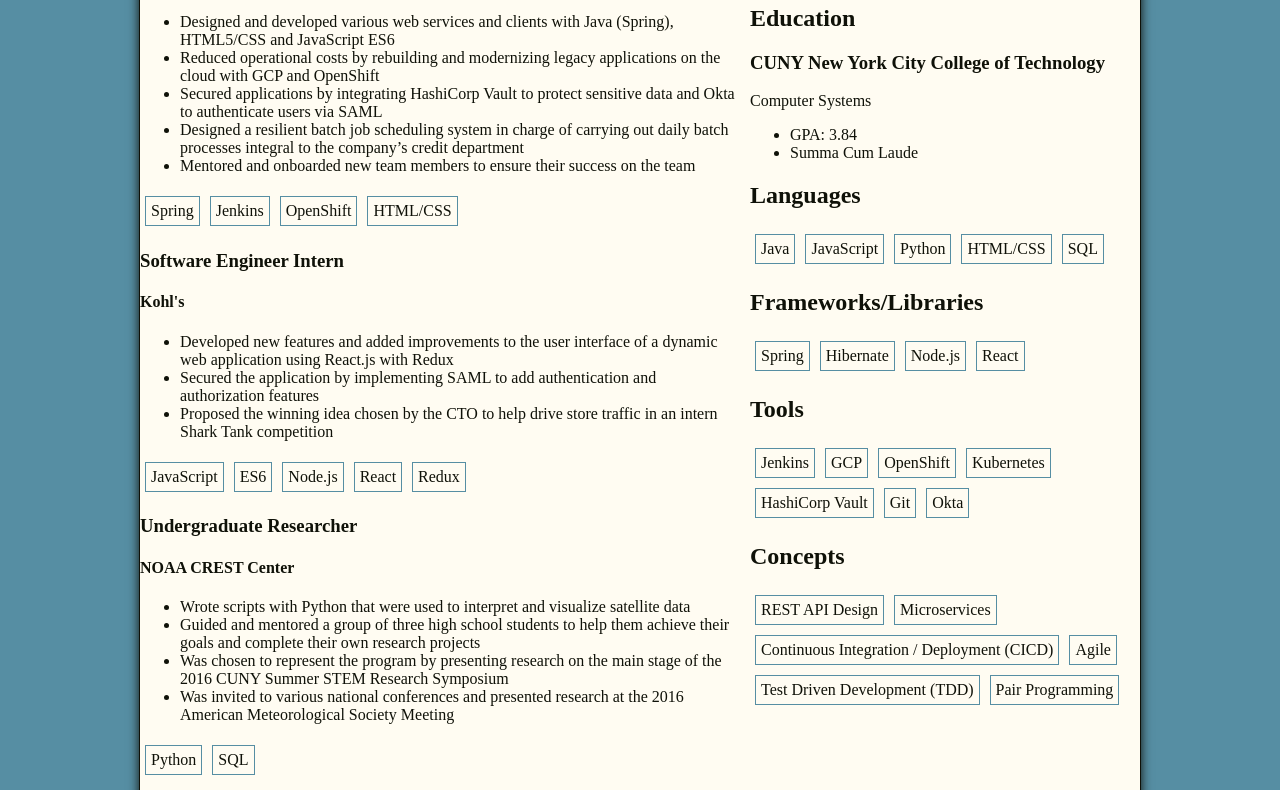
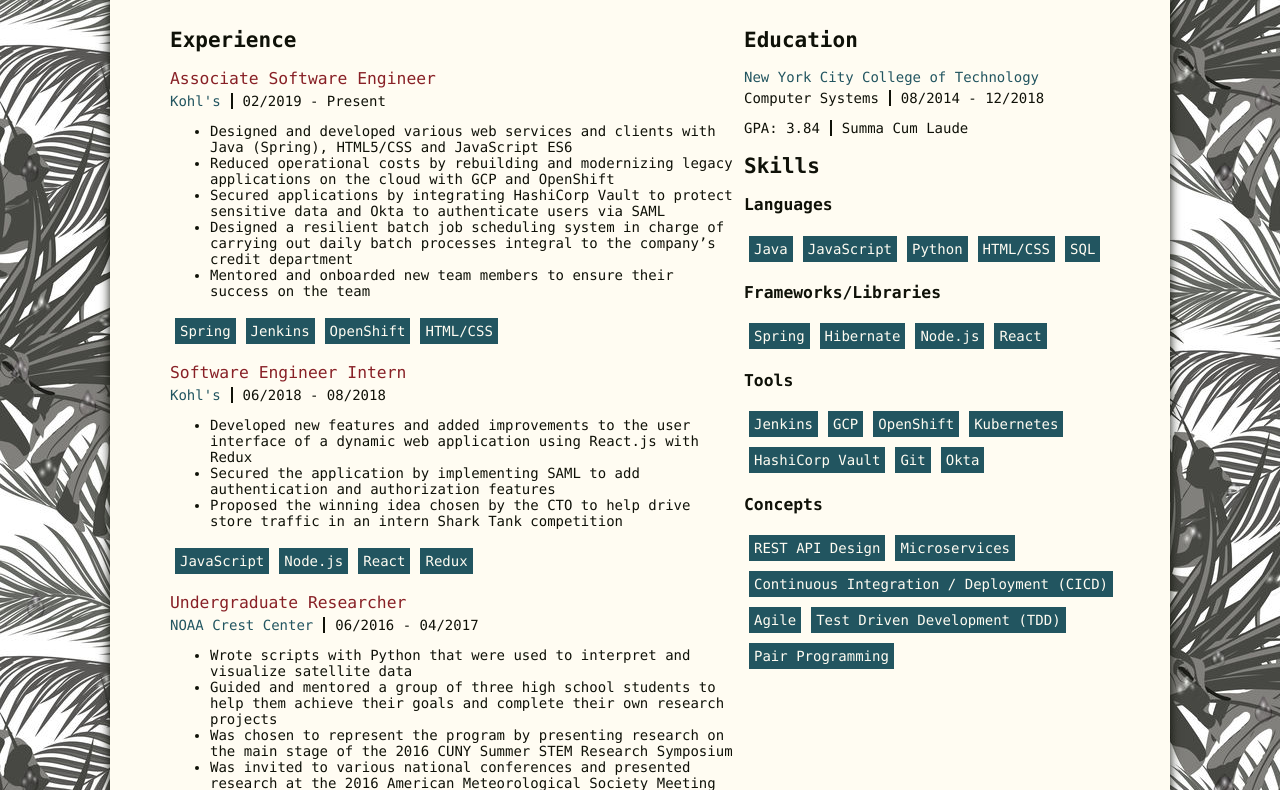
Before and after one commit to mmateol/mmateol.github.io, a plain HTML site: page resume.html in a window 1280 px wide. Shown: the part 274-1064 px from the top of the page. Drawn offline with Linux system fonts and the light colour scheme.

Commit message:
added styling

```diff
--- a/resume.html
+++ b/resume.html
@@ -11,67 +11,8 @@
 	<body>
 		<div id="wrapper">
 			<header>
-			<h1>Michael Mateo</h1>
-		</header>
-		<main>
-			<h2 class="experience__header">Experience</h2>
-
-			<section class="experiece__section">
-				<h3 class="experience__job-title"> Associate Software Engineer </h3>
-				<h4 class="experience__company"> Kohl's </h4>
-				<ul class="experience__list">
-					<li>Designed and developed various web services and clients with Java (Spring), HTML5/CSS and JavaScript ES6</li>
-					<li>Reduced operational costs by rebuilding and modernizing legacy applications on the cloud with GCP and OpenShift</li>
-					<li>Secured applications by integrating HashiCorp Vault to protect sensitive data and Okta to authenticate users via SAML</li>
-					<li>Designed a resilient batch job scheduling system in charge of carrying out daily batch processes integral to the company’s credit department</li>
-					<li>Mentored and onboarded new team members to ensure their success on the team</li>
-				</ul>
-				<ul class = "tag-list">
-					<li>Spring</li>
-					<li>Jenkins</li>
-					<li>OpenShift</li>
-					<li>HTML/CSS</li>
-				</ul>
-			</section>
-
-			<section class="experiece__section">
-				<h3 class="experience__job-title">  Software Engineer Intern </h3>
-				<h4 class="experience__company"> Kohl's </h4>
-				<ul class="experience__list">
-					<li>Developed new features and added improvements to the user interface of a dynamic web application using React.js with Redux</li>
-					<li>Secured the application by implementing SAML to add authentication and authorization features</li>
-					<li>Proposed the winning idea chosen by the CTO to help drive store traffic in an intern Shark Tank competition</li>
-				</ul>
-				<ul class = "tag-list">
-					<li>JavaScript</li>
-					<li>ES6</li>
-					<li>Node.js</li>
-					<li>React</li>
-					<li>Redux</li>
-				</ul>
-			</section>
-
-			<section class="experiece__section">
-				<h3 class="experience__job-title"> Undergraduate Researcher </h3>
-				<h4 class="experience__company"> NOAA CREST Center</h4>
-				<ul class="experience__list">
-					<li>Wrote scripts with Python that were used to interpret and visualize satellite data</li>
-					<li>Guided and mentored a group of three high school students to help them achieve their goals and complete their own research projects</li>
-					<li>Was chosen to represent the program by presenting research on the main stage of the 2016 CUNY Summer STEM Research Symposium</li>
-					<li>Was invited to various national conferences and presented research at the 2016 American Meteorological Society Meeting</li>
-				</ul>
-			</section>
-				<ul class = "tag-list">
-					<li>Python</li>
-					<li>SQL</li>
-				</ul>
-
-		</main>
-
-		<aside>
-			<section class="aside__section">
-				<h2> Contact </h2>
-				<ul>
+				<h1 class="name">Michael Mateo</h1>
+				<ul class="experience__description">
 					<li>
 						<a href="mailto:michaelmateoleiton@gmail.com">
 							<i class="fas fa-envelope"></i>
@@ -91,20 +32,100 @@
 						</a>
 					</li>
 				</ul>
+			</header>
+
+			<main>
+				<h2 class="experience__header">Experience</h2>
+
+				<section class="experiece__section">
+					<h3 class="experience__title"> Associate Software Engineer </h3>
+					<ul class="experience__description">
+						<li>
+							<a href="https://www.kohls.com/">Kohl's </a>
+						</li>
+						<li>02/2019 - Present</li>
+					</ul>
+					<ul class="experience__details">
+						<li>Designed and developed various web services and clients with Java (Spring), HTML5/CSS and JavaScript ES6</li>
+						<li>Reduced operational costs by rebuilding and modernizing legacy applications on the cloud with GCP and OpenShift</li>
+						<li>Secured applications by integrating HashiCorp Vault to protect sensitive data and Okta to authenticate users via SAML</li>
+						<li>Designed a resilient batch job scheduling system in charge of carrying out daily batch processes integral to the company’s credit department</li>
+						<li>Mentored and onboarded new team members to ensure their success on the team</li>
+					</ul>
+					<ul class = "tag-list">
+						<li>Spring</li>
+						<li>Jenkins</li>
+						<li>OpenShift</li>
+						<li>HTML/CSS</li>
+					</ul>
 				</section>
 
-			<section class="aside__section">
-				<h2>Education</h2>
-				<h3>CUNY New York City College of Technology</h3>
-				<p>Computer Systems</p>
-				<ul>
+				<section class="experiece__section">
+					<h3 class="experience__title">  Software Engineer Intern </h3>
+					<ul class="experience__description">
+						<li>
+							<a href="https://www.kohls.com/">Kohl's </a>
+						</li>
+						<li>06/2018 - 08/2018</li>
+					</ul>
+					<ul class="experience__details">
+						<li>Developed new features and added improvements to the user interface of a dynamic web application using React.js with Redux</li>
+						<li>Secured the application by implementing SAML to add authentication and authorization features</li>
+						<li>Proposed the winning idea chosen by the CTO to help drive store traffic in an intern Shark Tank competition</li>
+					</ul>
+					<ul class = "tag-list">
+						<li>JavaScript</li>
+						<li>Node.js</li>
+						<li>React</li>
+						<li>Redux</li>
+					</ul>
+				</section>
+
+				<section class="experiece__section">
+					<h3 class="experience__title"> Undergraduate Researcher </h3>
+					<ul class="experience__description">
+						<li>
+							<a href="https://www.cessrst.org/">NOAA Crest Center</a>
+						</li>
+						<li>06/2016 - 04/2017</li>
+					</ul>
+					<ul class="experience__details">
+						<li>Wrote scripts with Python that were used to interpret and visualize satellite data</li>
+						<li>Guided and mentored a group of three high school students to help them achieve their goals and complete their own research projects</li>
+						<li>Was chosen to represent the program by presenting research on the main stage of the 2016 CUNY Summer STEM Research Symposium</li>
+						<li>Was invited to various national conferences and presented research at the 2016 American Meteorological Society Meeting</li>
+					</ul>
+				</section>
+					<ul class = "tag-list">
+						<li>Python</li>
+						<li>SQL</li>
+					</ul>
+
+			</main>
+
+			<aside>
+
+				<section class="experience__section">
+					<h2 class="experience__header">Education</h2>
+					<h4 class="experience__title">
+						<a href="http://www.citytech.cuny.edu/">
+							New York City College of Technology
+						</a>
+					</h4>
+					<ul class="experience__description">
+						<li>Computer Systems</li>
+						<li>08/2014 - 12/2018</li>
+					</ul>
+					<ul class="experience__description">
 						<li>GPA: 3.84 </li>
 						<li>Summa Cum Laude</li>
 					</ul>
 				</section>
 
-			<section class="aside__section">
-				<h2>Languages</h2>
+				<h2 class="experience__header">Skills</h2>
+
+				<section class="experience__section">
+					<h3 class="experience__header">Languages</h3>
 					<ul class = "tag-list">
 						<li>Java</li>
 						<li>JavaScript</li>
@@ -114,8 +135,8 @@
 					</ul>
 				</section>
 
-			<section class="aside__section">
-				<h2>Frameworks/Libraries</h2>
+				<section class="experience__section">
+					<h3 class="experience__header">Frameworks/Libraries</h3>
 					<ul class="tag-list">
 						<li>Spring</li>
 						<li>Hibernate</li>
@@ -124,8 +145,8 @@
 					</ul>
 				</section>
 
-			<section class="aside__section">
-				<h2>Tools</h2>
+				<section class="experience__section">
+					<h3 class="experience__header">Tools</h3>
 					<ul class="tag-list">
 						<li>Jenkins</li>
 						<li>GCP</li>
@@ -137,8 +158,8 @@
 					</ul>
 				</section>
 
-			<section class="aside__section">
-				<h2>Concepts</h2>
+				<section class="experience__section">
+					<h3 class="experience__header">Concepts</h3>
 					<ul class="tag-list">
 						<li>REST API Design</li>
 						<li>Microservices</li>
@@ -148,7 +169,6 @@
 						<li>Pair Programming</li>
 					</ul>
 				</section>
-
 			</aside>
 		</div>
 	</body>
--- a/resume_layout.css
+++ b/resume_layout.css
@@ -11,13 +11,16 @@ body {
 	grid-auto-rows: minmax(100px, auto);
 	grid-gap: 10px;
 	width: 50%;
-	min-width: 1000px;
-	min-height: 1080px;
+	min-width: 940px;
+	min-height: 1020px;
+	padding: 60px;
+	margin-top: 60px;
+	margin-bottom: 60px;
 }
 
 header {
 	grid-row: 1;
-	grid-column: 1/2;
+	grid-column: 1/3;
 }
 
 main {
--- a/resume_style.css
+++ b/resume_style.css
@@ -3,23 +3,31 @@
 :root {
 	--black: #0F1108;
 	--white: #FFFCF2;
-	--gold: #DDC992;
-	--gray: #CCC5B9;
-	--blue: #568EA3;
+	--blue: #225560;
+	--red: #882026;
 }
 
 body {
-	background: var(--blue);
+	background-image: url("images/page_background.jpg");
+	font-family: "Lucida Console", Monaco, monospace;
+	font-size: 14px;
 }
 
 #wrapper {
 	color: var(--black);
 	background: var(--white);
-	border: 1px solid var(--black);
 	box-shadow: 0px 0px 10px  var(--black);
 }
 
-.tag-list {
+h1.name  {
+	color: var(--red);
+	font-size: 5rem;
+	font-weight: 300;
+	margin: 0px;
+	padding: 0px;
+}
+
+.experience__description, .tag-list {
 	list-style: none;
 	display: flex;
 	flex-direction: row;
@@ -30,5 +38,36 @@ body {
 .tag-list li {
 	margin: 5px;
 	padding: 5px;
-	border: 1px solid var(--blue)
+	background-color: var(--blue);
+	color: var(--white);
 }
+
+ul.experience__description {
+	margin-top: 5px;
+}
+.experience__description li {
+	border-left: 2px solid var(--black);
+	padding-left: 10px;
+	padding-right: 10px;
+	text-align: left;
+}
+
+.experience__description li:first-child {
+	border-left: none;
+	padding-left: 0px;
+}
+
+.experience__header {
+	font-weight: bold;
+}
+
+.experience__title {
+	color: var(--red);
+	font-weight: 200;
+	margin: 0px;
+}
+
+a, a:hover, a:visited {
+	text-decoration: none;
+	color: var(--blue);
+}
```
Also changed, not shown: images/page_background.jpg (added). Lines whose indentation alone changed are shown as unchanged.
